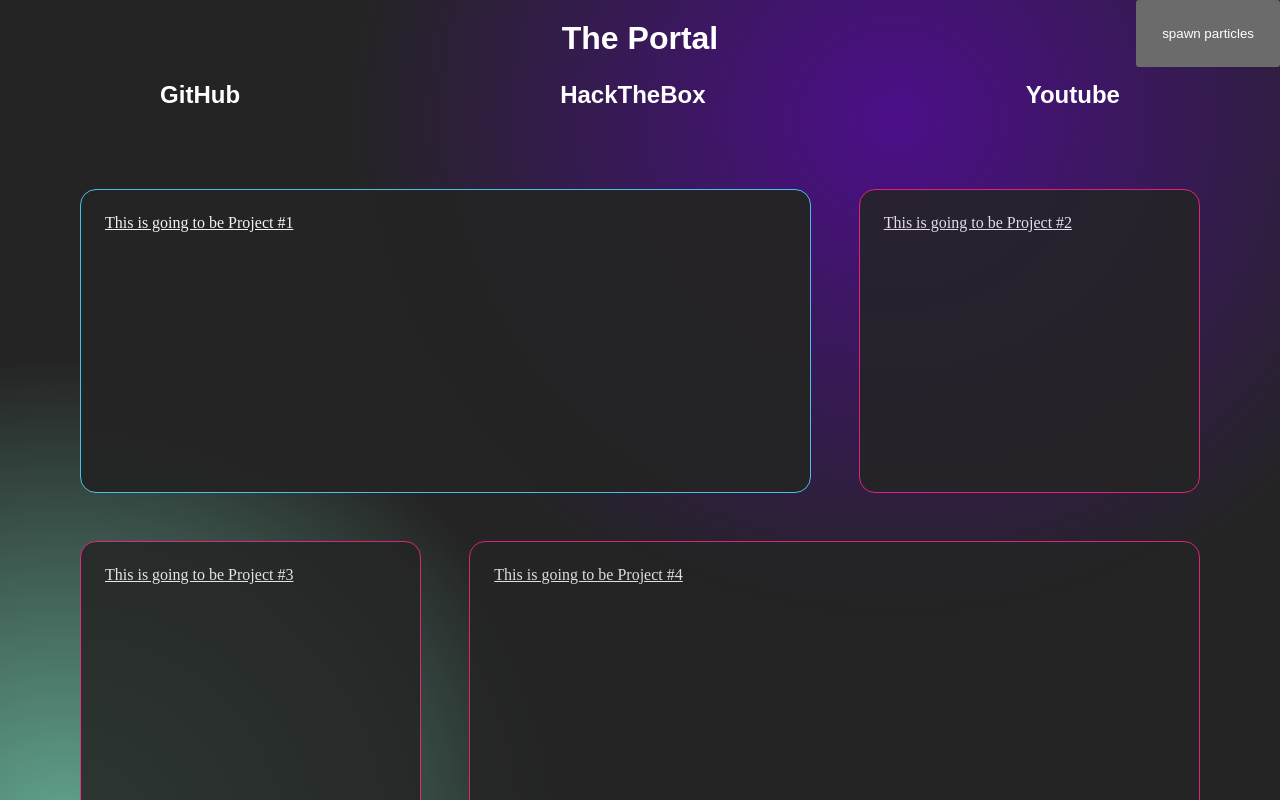
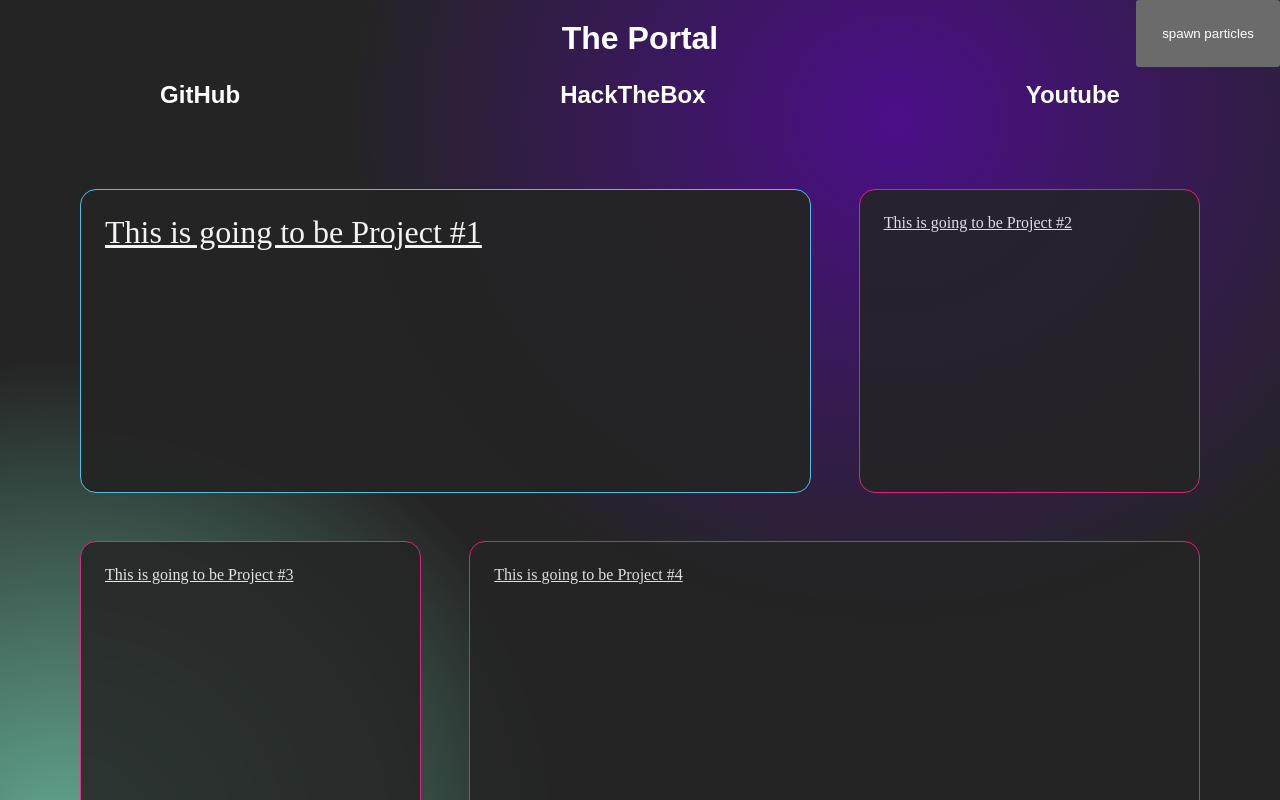
Before and after one commit to Bit-Jaeger/portal, a plain HTML site: page index.html in a window 1280 px wide. In both pictures the pointer is over the element "This is going to be Project #1". Shown: the top 800 px of the page. Drawn offline with Linux system fonts and the light colour scheme; a web font is replaced by a local one.

Commit message:
playing with transition for text and animation-duration for cards

```diff
--- a/styles.css
+++ b/styles.css
@@ -214,12 +214,16 @@ background-color: transparent;
 
   background-color: var(--card-bg);
   border-color: var(--card-border);
+
+  transition-duration: .5s;
 }
 
 
 .card:hover{
   border-color: var(--card-border-accent);
   opacity: 95%;
+  font-size: xx-large;
+  translate: translateY(-5rem);
 }
 
 
```
